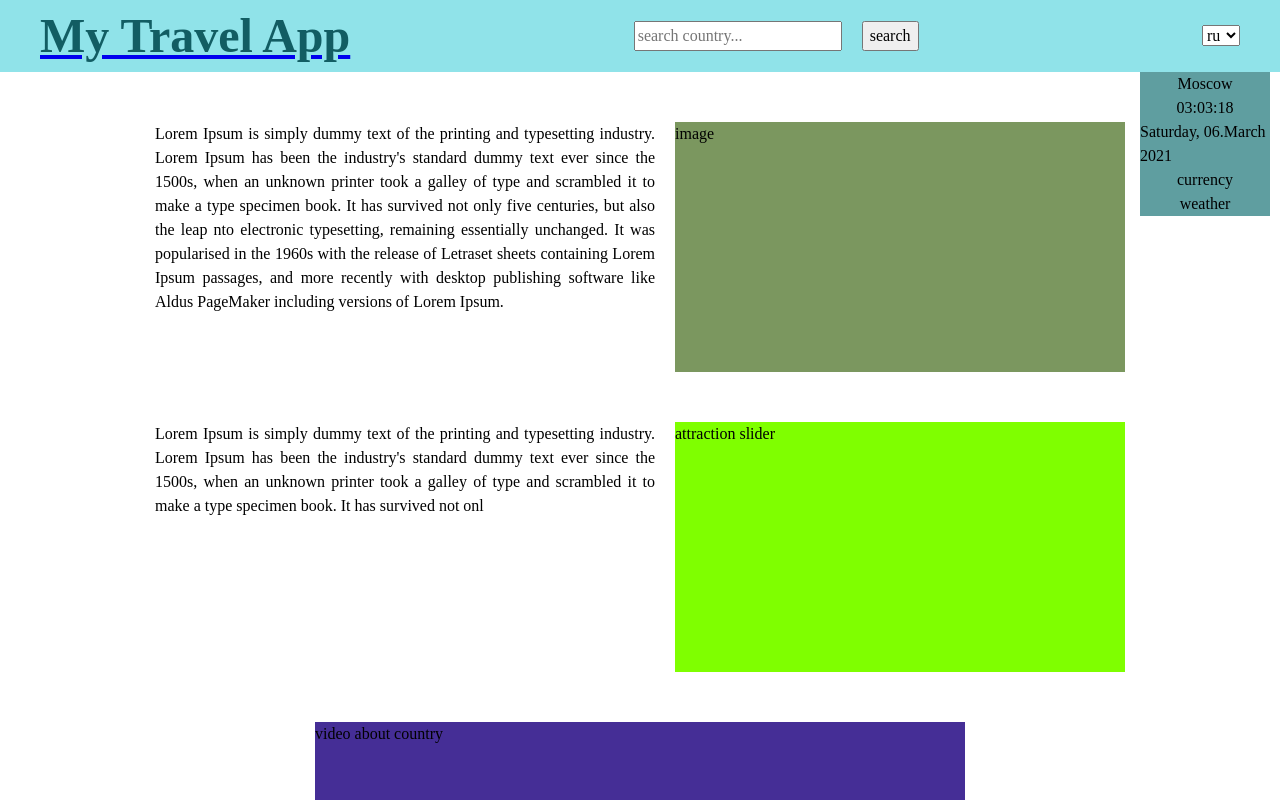
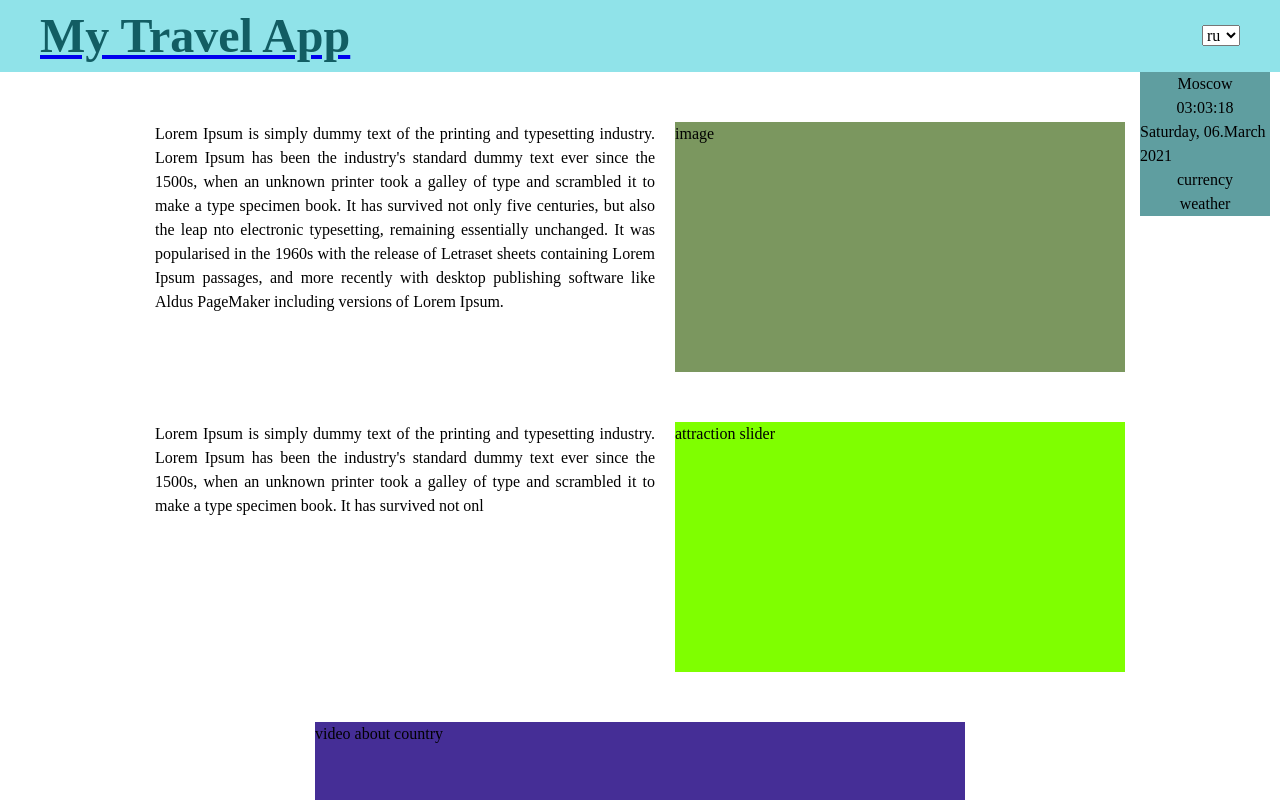
Before and after one commit to spytni1212/travel-app, a React (Create React App) app: page /country/1 in a window 1280 px wide. Shown: the top 800 px of the page. Built offline with nearby package versions, Linux system fonts and the light colour scheme.

Commit message:
feat: add route Search component

```diff
--- a/src/App.js
+++ b/src/App.js
@@ -1,5 +1,5 @@
 import React from 'react';
-import { BrowserRouter, NavLink, Route } from "react-router-dom";
+import { BrowserRouter, Route } from "react-router-dom";
 import './App.css';
 import Header from './components/Header/Header';
 import MainContainer from './components/Main/MainContainer';
--- a/src/components/Header/Header.jsx
+++ b/src/components/Header/Header.jsx
@@ -1,4 +1,5 @@
 import React from 'react'
+import { Route } from 'react-router-dom'
 import s from './Header.module.css';
 import Logo from './Logo/Logo';
 import Search from './Search/Search';
@@ -9,7 +10,7 @@
         <div className = {s.header}>
             <div className = {s.headerWrapper}>
                 <Logo />
-                <Search />
+                <Route path='/' component = {Search} exact/>
                 <Language />
             </div>
         </div>
```
